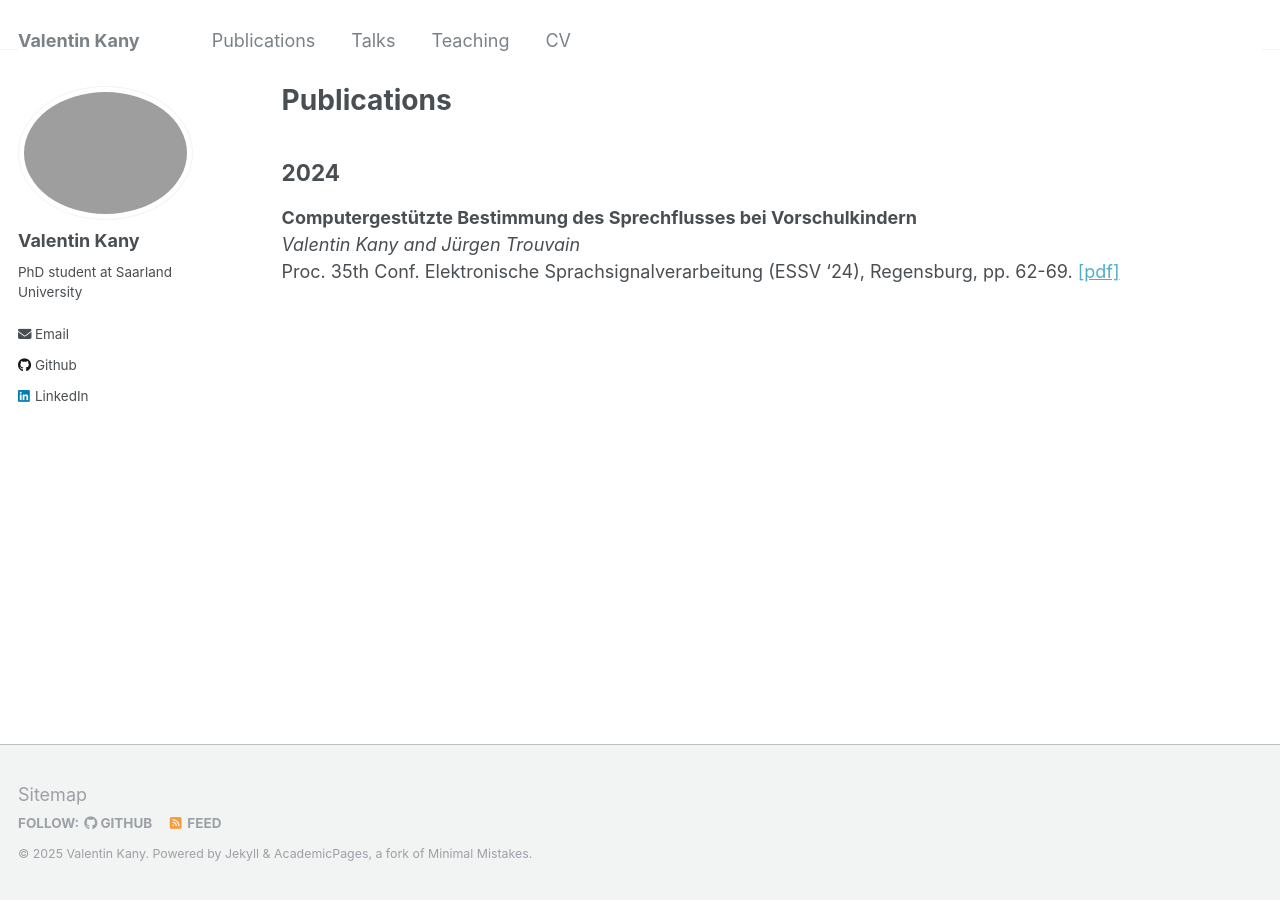
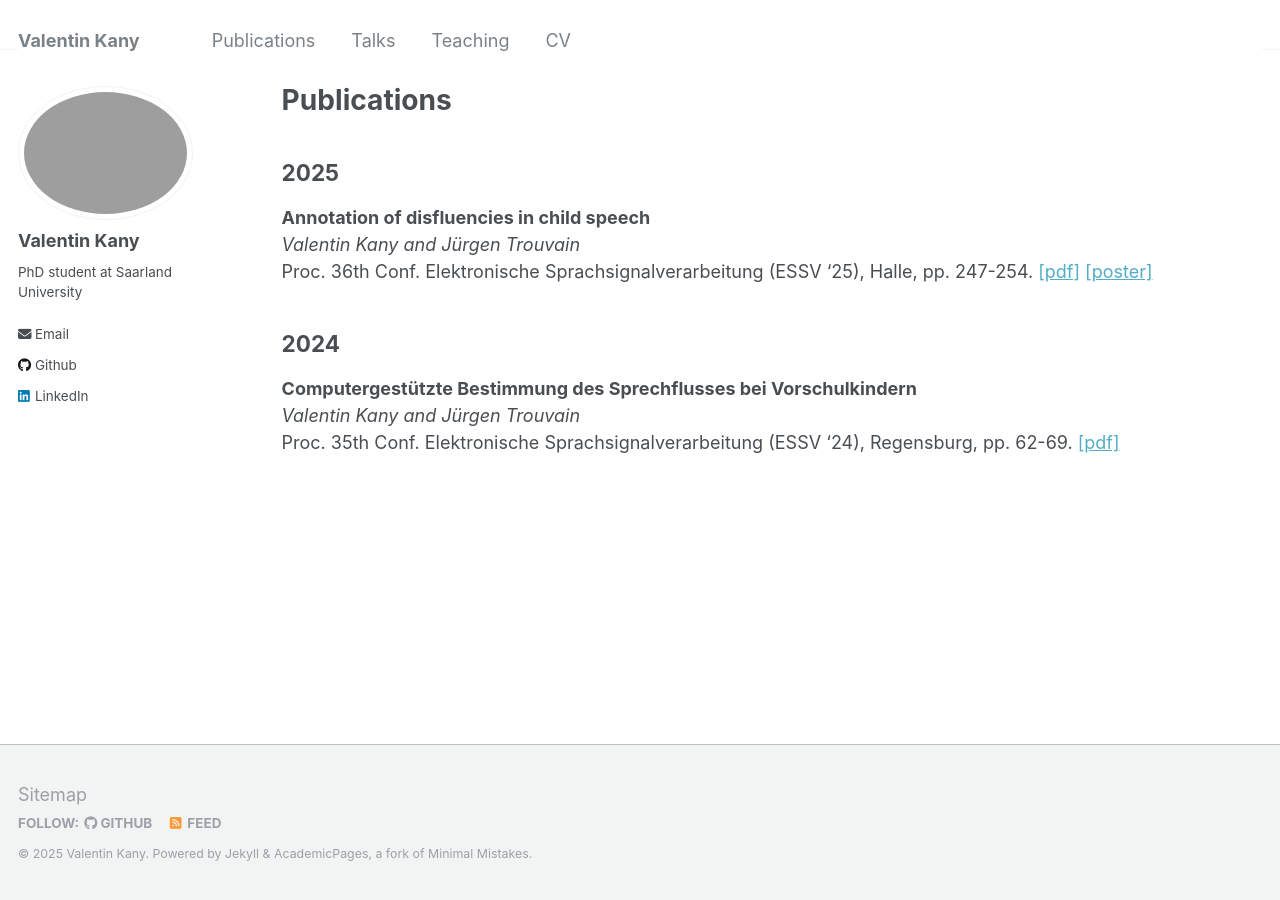
Before and after one commit to Valentin-Kany/Valentin-Kany.github.io, a Jekyll site: the page built from _pages/publications.md, in a window 1280 px wide. Built offline with Jekyll 4.4.1, drawn with Linux system fonts in a browser that asks for light colours.

Commit message:
Update publications.md

```diff
--- a/_pages/publications.md
+++ b/_pages/publications.md
@@ -4,6 +4,13 @@ title: "Publications"
 permalink: /publications/
 author_profile: true
 ---
+
+## 2025
+
+**Annotation of disfluencies in child speech**<br>
+*Valentin Kany and Jürgen Trouvain*<br>
+Proc. 36th Conf. Elektronische Sprachsignalverarbeitung (ESSV '25), Halle, pp. 247-254.
+[[pdf]](https://www.coli.uni-saarland.de/~trouvain/docs/Kany_Trouvain_2024.pdf){:target="_blank"} [[poster]](https://www.coli.uni-saarland.de/~trouvain/docs/Kany_Trouvain_2024.pdf){:target="_blank"} <br>
 
 ## 2024
 
```
